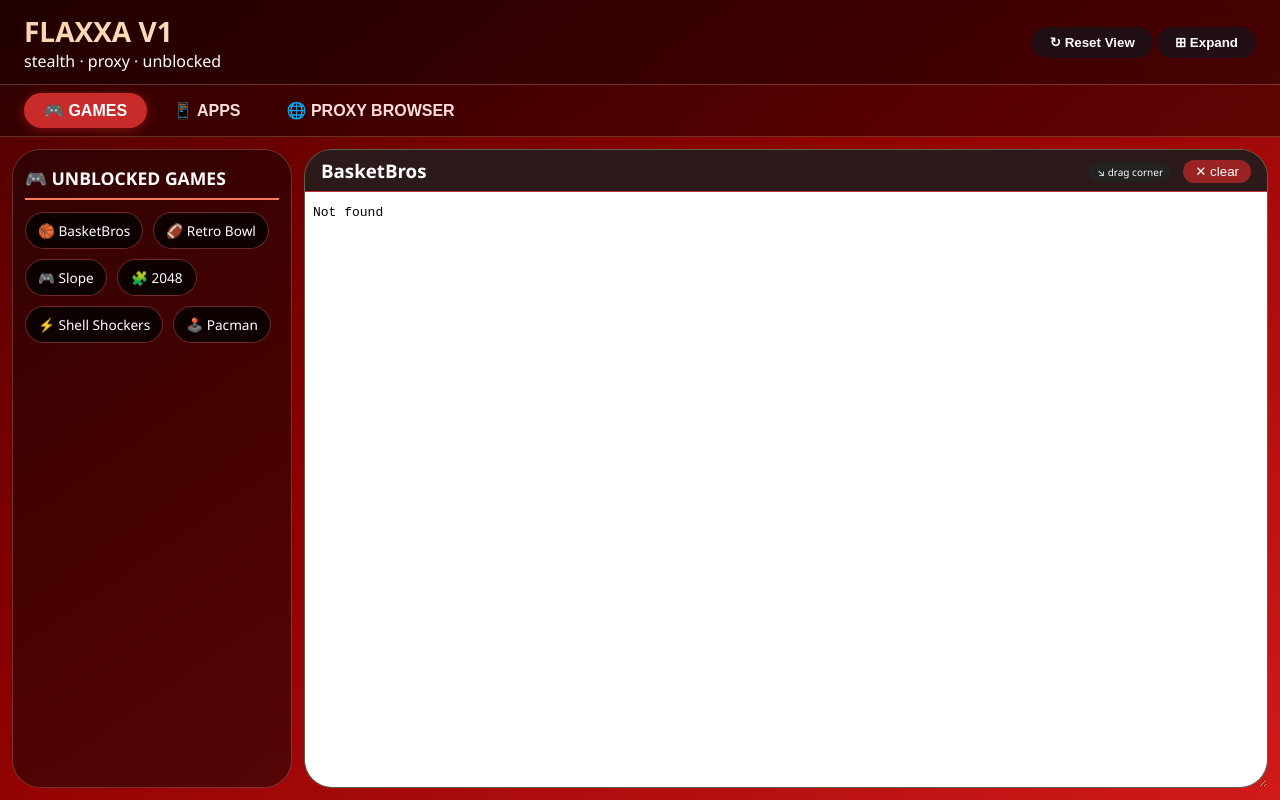
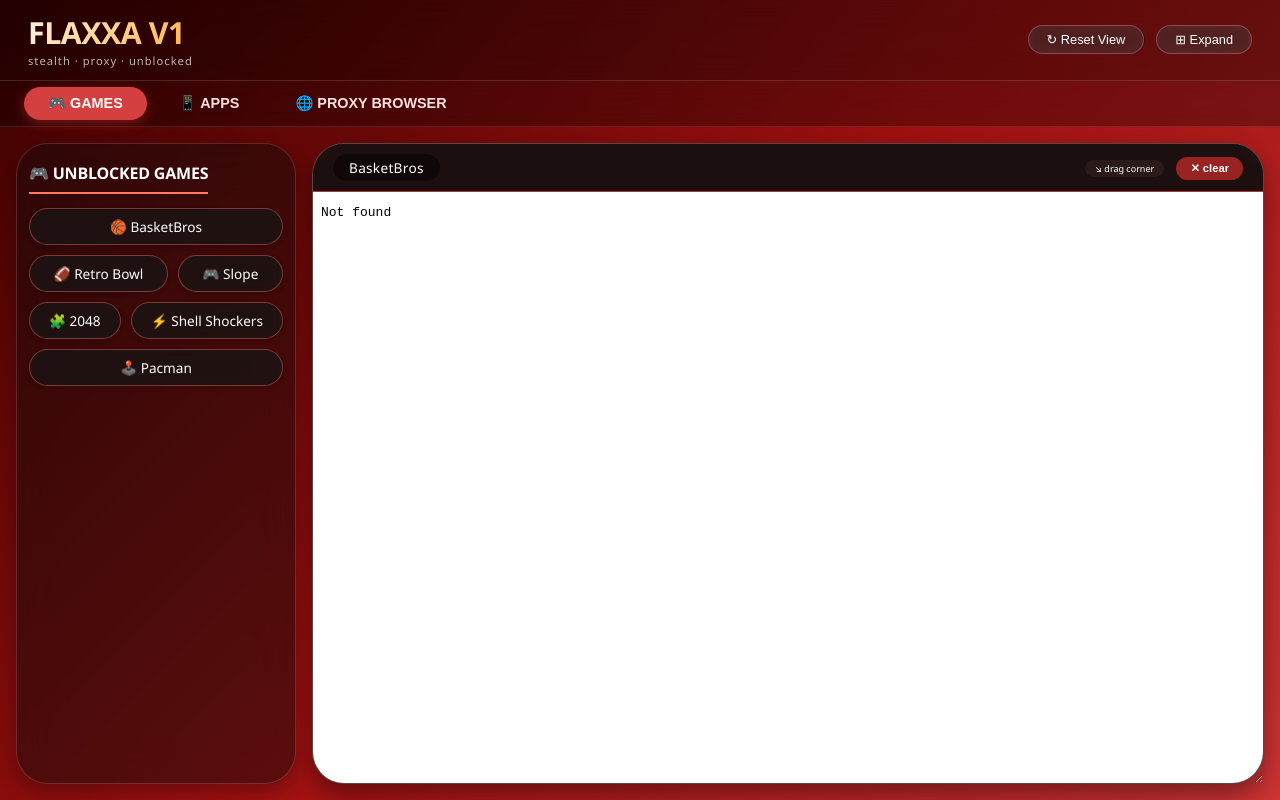
Before and after one commit to flaxxa-v2/3x4a, a website: page index.html in a window 1280 px wide. Drawn offline with Linux system fonts and the light colour scheme.

Commit message:
Update style.css

```diff
--- a/style.css
+++ b/style.css
@@ -5,12 +5,26 @@
 }
 
 body {
-    background: linear-gradient(145deg, #4a0000 0%, #8b0000 40%, #d11a1a 100%);
-    font-family: 'Segoe UI', 'Inter', system-ui, sans-serif;
+    background: linear-gradient(135deg, #3a0000 0%, #a01010 50%, #cc3333 100%);
+    font-family: 'Poppins', 'Segoe UI', system-ui, -apple-system, 'Inter', sans-serif;
     height: 100vh;
     width: 100vw;
     overflow: hidden;
-    color: white;
+    color: #fff;
+}
+
+/* Scrollbar */
+::-webkit-scrollbar {
+    width: 6px;
+    height: 6px;
+}
+::-webkit-scrollbar-track {
+    background: rgba(0,0,0,0.3);
+    border-radius: 10px;
+}
+::-webkit-scrollbar-thumb {
+    background: #ff6b6b;
+    border-radius: 10px;
 }
 
 .app-container {
@@ -20,142 +34,187 @@ body {
     width: 100%;
 }
 
+/* Top Bar */
 .top-bar {
-    background: rgba(0, 0, 0, 0.55);
-    backdrop-filter: blur(12px);
-    padding: 12px 24px;
+    background: rgba(0, 0, 0, 0.4);
+    backdrop-filter: blur(16px);
+    padding: 12px 28px;
     display: flex;
-    align-items: center;
+    align-items: baseline;
     justify-content: space-between;
-    flex-wrap: wrap;
-    gap: 12px;
-    border-bottom: 1px solid rgba(255, 160, 160, 0.3);
+    border-bottom: 1px solid rgba(255,255,200,0.15);
+    flex-shrink: 0;
 }
 
 .logo-area h1 {
-    font-size: 1.75rem;
-    font-weight: 700;
-    background: linear-gradient(135deg, #ffd0b0, #ffe0c0);
+    font-size: 1.9rem;
+    font-weight: 800;
+    background: linear-gradient(120deg, #fff2e0, #ffb347);
     -webkit-background-clip: text;
     background-clip: text;
     color: transparent;
+    letter-spacing: -0.5px;
+}
+
+.logo-area p {
+    font-size: 0.7rem;
+    opacity: 0.7;
+    letter-spacing: 1px;
+}
+
+.action-buttons {
+    display: flex;
+    gap: 12px;
 }
 
 .action-btn {
-    background: rgba(20, 20, 30, 0.7);
-    border: none;
-    padding: 8px 18px;
+    background: rgba(255,255,255,0.1);
+    border: 1px solid rgba(255,255,255,0.2);
+    padding: 6px 18px;
     border-radius: 40px;
-    font-weight: 600;
+    font-weight: 500;
+    font-size: 0.8rem;
     color: white;
     cursor: pointer;
-    transition: all 0.2s;
+    transition: all 0.2s ease;
+    backdrop-filter: blur(4px);
 }
 
 .action-btn:hover {
     background: #e03a3a;
-    transform: scale(0.97);
+    border-color: #ffaa88;
+    transform: scale(0.96);
 }
 
+/* Tabs */
 .nav-tabs {
-    background: rgba(0, 0, 0, 0.4);
-    backdrop-filter: blur(8px);
+    background: rgba(0, 0, 0, 0.3);
+    backdrop-filter: blur(12px);
+    padding: 6px 24px;
     display: flex;
-    padding: 8px 24px;
-    gap: 6px;
-    border-bottom: 1px solid rgba(255,255,200,0.2);
+    gap: 8px;
+    border-bottom: 1px solid rgba(255,255,200,0.1);
+    flex-shrink: 0;
 }
 
 .tab-btn {
     background: transparent;
     border: none;
-    padding: 8px 20px;
-    font-size: 1rem;
+    padding: 8px 24px;
+    font-size: 0.9rem;
     font-weight: 600;
-    color: #ffdddd;
-    border-radius: 30px;
+    color: #ffe0e0;
+    border-radius: 40px;
     cursor: pointer;
+    transition: 0.2s;
 }
 
 .tab-btn.active {
-    background: #c92a2a;
+    background: #d43f3f;
     color: white;
-    box-shadow: 0 2px 12px rgba(200,30,30,0.5);
+    box-shadow: 0 4px 12px rgba(200,50,50,0.4);
 }
 
+.tab-btn:hover:not(.active) {
+    background: rgba(255,100,100,0.3);
+}
+
+/* Workspace */
 .workspace {
     display: flex;
     flex: 1;
     overflow: hidden;
-    padding: 12px;
-    gap: 12px;
+    padding: 16px;
+    gap: 16px;
     min-height: 0;
 }
 
+/* Sidebar */
 .sidebar {
     width: 280px;
-    background: rgba(10, 5, 5, 0.5);
-    backdrop-filter: blur(12px);
-    border-radius: 28px;
-    padding: 16px 12px;
+    background: rgba(20, 10, 10, 0.5);
+    backdrop-filter: blur(20px);
+    border-radius: 32px;
+    padding: 18px 12px;
     overflow-y: auto;
-    border: 1px solid rgba(255,180,180,0.25);
+    border: 1px solid rgba(255,180,180,0.2);
+    box-shadow: 0 8px 20px rgba(0,0,0,0.3);
+    flex-shrink: 0;
 }
 
 .category-title {
-    font-size: 1.1rem;
-    font-weight: 700;
+    font-size: 1rem;
+    font-weight: 600;
     padding-bottom: 8px;
+    margin-bottom: 14px;
     border-bottom: 2px solid #ff7a5c;
-    margin-bottom: 12px;
+    display: inline-block;
+    letter-spacing: -0.2px;
 }
 
 .icon-grid {
     display: flex;
     flex-wrap: wrap;
     gap: 10px;
-    margin-bottom: 20px;
+    margin-bottom: 24px;
 }
 
 .app-card {
-    background: rgba(0, 0, 0, 0.6);
+    background: rgba(30, 20, 20, 0.8);
     backdrop-filter: blur(4px);
-    border-radius: 20px;
-    padding: 8px 12px;
+    border-radius: 40px;
+    padding: 8px 16px;
     cursor: pointer;
-    transition: all 0.2s;
-    border: 1px solid rgba(255,100,100,0.4);
+    transition: all 0.2s ease;
+    border: 1px solid rgba(255,120,120,0.4);
     font-weight: 500;
     font-size: 0.85rem;
-    min-width: 80px;
     text-align: center;
+    min-width: 85px;
+    flex: 1 0 auto;
+    box-shadow: 0 2px 5px rgba(0,0,0,0.2);
 }
 
 .app-card:hover {
     background: #e63946;
-    transform: translateY(-2px);
+    transform: translateY(-3px);
+    border-color: white;
+    box-shadow: 0 6px 14px rgba(0,0,0,0.3);
 }
 
+/* Iframe panel */
 .iframe-panel {
     flex: 1;
-    background: #1e1a1a;
-    border-radius: 28px;
+    background: #151010;
+    border-radius: 32px;
     overflow: hidden;
     display: flex;
     flex-direction: column;
-    border: 1px solid rgba(255,255,200,0.3);
+    border: 1px solid rgba(255,200,200,0.3);
+    box-shadow: 0 10px 25px rgba(0,0,0,0.4);
     resize: both;
-    min-width: 280px;
-    min-height: 300px;
+    min-width: 320px;
+    min-height: 320px;
+    transition: 0.1s;
 }
 
 .iframe-header {
-    background: #2c1a1a;
-    padding: 8px 16px;
+    background: rgba(30, 15, 15, 0.8);
+    backdrop-filter: blur(8px);
+    padding: 10px 20px;
     display: flex;
     justify-content: space-between;
     align-items: center;
     border-bottom: 1px solid #b33;
+}
+
+.iframe-header h3 {
+    font-size: 0.85rem;
+    font-weight: 500;
+    background: #00000066;
+    padding: 4px 16px;
+    border-radius: 30px;
+    letter-spacing: 0.3px;
 }
 
 .close-iframe {
@@ -163,57 +222,98 @@ body {
     border: none;
     color: white;
     border-radius: 30px;
-    padding: 4px 12px;
+    padding: 5px 14px;
     cursor: pointer;
+    font-weight: bold;
+    font-size: 0.7rem;
+    transition: 0.1s;
+}
+
+.close-iframe:hover {
+    background: #c44;
 }
 
 iframe {
     width: 100%;
     height: 100%;
     border: none;
-    background: white;
+    background: #fff;
 }
 
 .browser-bar {
-    background: #0f0e0ecc;
-    padding: 8px 12px;
+    background: #1a1111cc;
+    padding: 8px 16px;
     display: flex;
-    gap: 10px;
+    gap: 12px;
     align-items: center;
-    flex-wrap: wrap;
+    border-bottom: 1px solid #d44;
+    backdrop-filter: blur(8px);
 }
 
 .browser-url {
     flex: 1;
-    background: #fff1f0;
+    background: white;
     border: none;
     border-radius: 60px;
-    padding: 8px 16px;
-    color: #111;
+    padding: 8px 20px;
+    font-size: 0.85rem;
     outline: none;
+    color: #222;
 }
 
 .browser-go {
-    background: #e34d4d;
+    background: #e05a5a;
     border: none;
     padding: 6px 20px;
     border-radius: 40px;
     color: white;
-    font-weight: bold;
+    font-weight: 600;
     cursor: pointer;
+    transition: 0.1s;
+}
+
+.browser-go:hover {
+    background: #ff4444;
 }
 
 .resize-note {
-    font-size: 10px;
-    background: #222;
-    padding: 2px 8px;
-    border-radius: 20px;
+    font-size: 9px;
+    background: #2a1a1a;
+    padding: 2px 10px;
+    border-radius: 30px;
     margin-right: 8px;
 }
 
+/* Responsive */
 @media (max-width: 780px) {
-    .sidebar { width: 240px; }
-    .workspace { flex-direction: column; }
-    .sidebar { width: 100%; max-height: 180px; overflow-x: auto; }
-    .icon-grid { flex-wrap: nowrap; }
+    .sidebar {
+        width: 240px;
+    }
+    .top-bar {
+        padding: 8px 16px;
+    }
+    .action-btn {
+        padding: 4px 12px;
+        font-size: 0.7rem;
+    }
 }
+
+@media (max-width: 600px) {
+    .workspace {
+        flex-direction: column;
+    }
+    .sidebar {
+        width: 100%;
+        max-height: 150px;
+        overflow-x: auto;
+        display: flex;
+        gap: 12px;
+        flex-wrap: nowrap;
+    }
+    .icon-grid {
+        flex-wrap: nowrap;
+    }
+    .app-card {
+        white-space: nowrap;
+    }
+}
```
